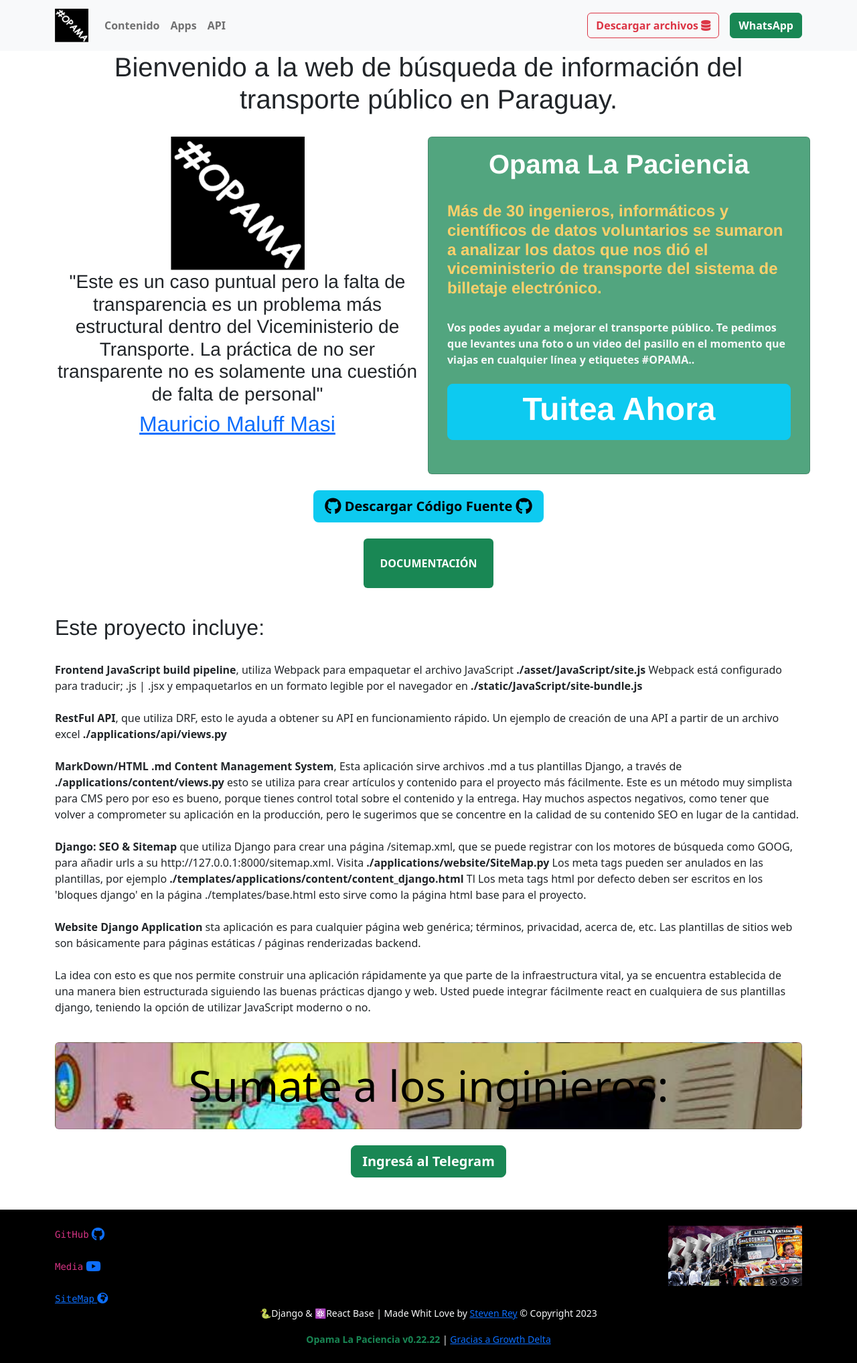
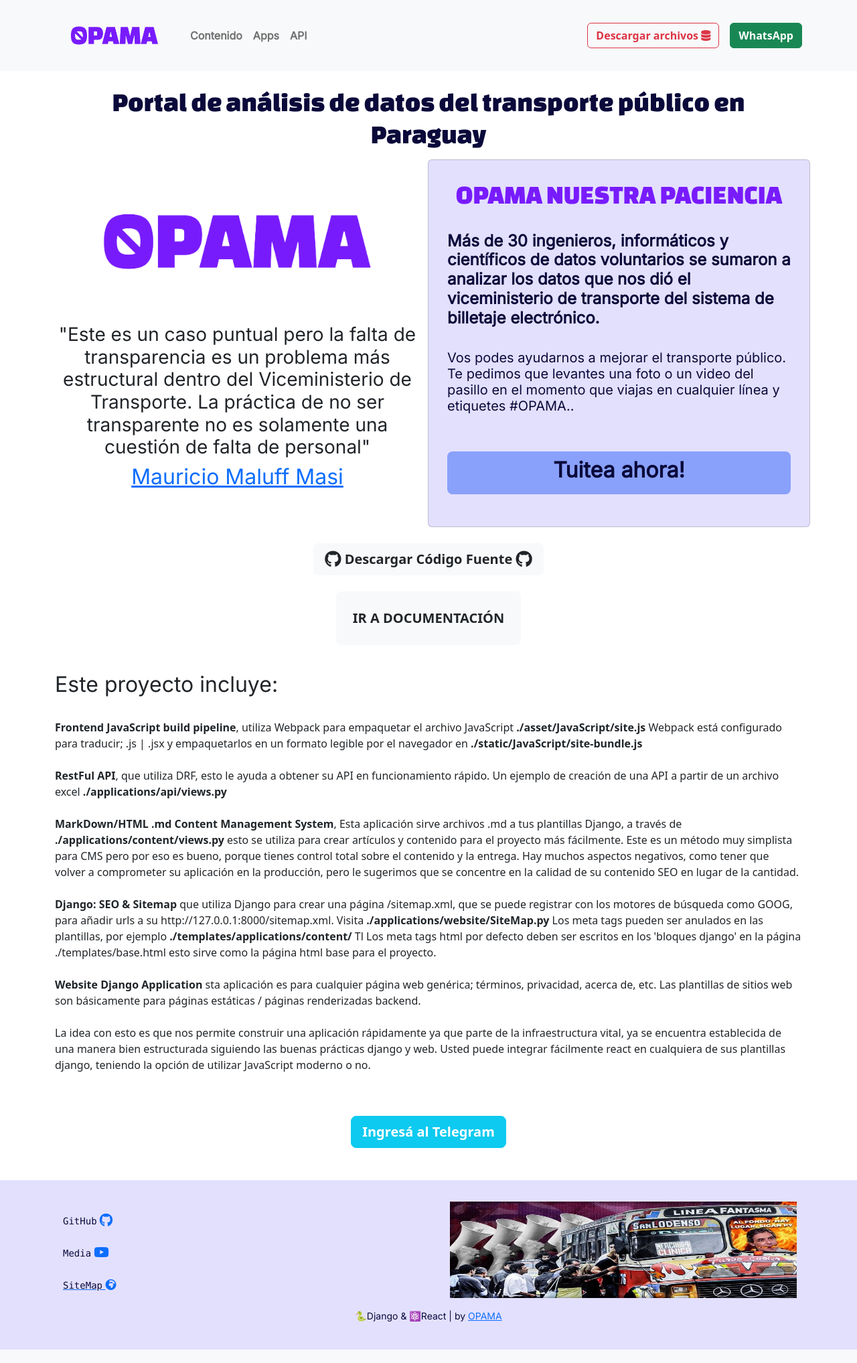
Before and after one commit to reybritez/opama-lapaciencia, a Django app: page / in a window 1280 px wide. Shown: the whole page at 67% size. Run offline with Django 4.2, Linux system fonts and the light colour scheme; some libraries are stand-ins or nearby versions.

Commit message:
Cambios visuales

```diff
--- a/static/Styles/style-base.css
+++ b/static/Styles/style-base.css
@@ -1,8 +1,30 @@
 /* Set Header Font */
-h1, h2, h3, h4, h5, h6 {
-    font-family: 'Franklin Gothic Medium', sans-serif;
+h1{
+    font-family: 'Changa One', sans-serif;
+    padding-top: 2%;
 }
 
+h2, h3, h4, h5, h6, p, a{
+    font-family: 'Inter', sans-serif;
+    width: auto;
+}
 .center {
     text-align:center;
 }
+
+.text-opama {
+    color: #0A093A
+}
+.text-opama2 {
+    color: #781BFC
+}
+.fondoazul {
+    background-color: #2648F1;
+}
+.fondoclaro {
+    background-color: #89A1FB;
+}
+
+img {
+    width: 100%;
+}
--- a/templates/base.html
+++ b/templates/base.html
@@ -21,7 +21,9 @@
         <link href="https://cdn.jsdelivr.net/npm/bootstrap@5.2.3/dist/css/bootstrap.min.css" rel="stylesheet" integrity="sha384-rbsA2VBKQhggwzxH7pPCaAqO46MgnOM80zW1RWuH61DGLwZJEdK2Kadq2F9CUG65" crossorigin="anonymous">
             <!-- Font Awesome Icons -->
         <link rel="stylesheet" href="https://cdnjs.cloudflare.com/ajax/libs/font-awesome/6.4.0/css/all.min.css" integrity="sha512-iecdLmaskl7CVkqkXNQ/ZH/XLlvWZOJyj7Yy7tcenmpD1ypASozpmT/E0iPtmFIB46ZmdtAc9eNBvH0H/ZpiBw==" crossorigin="anonymous" referrerpolicy="no-referrer" />
-
+          <!-- Fonts -->
+          <link href='https://fonts.googleapis.com/css?family=Changa One' rel='stylesheet'>
+          <link href='https://fonts.googleapis.com/css?family=Inter' rel='stylesheet'>
         {% block page_head %}
             <!-- <link rel="stylesheet" href="{% static '' %}"> -->
         {% endblock %}
--- a/templates/website/components/footer.html
+++ b/templates/website/components/footer.html
@@ -1,32 +1,30 @@
 {% load static %}
 </br></br>
-<footer style="background-color: #000000;">
+<footer style="background-color: #E3E0FE;">
     </br>
     <div class="container">
         <section>
 
             <div class="row">
 
-                <div class="col text-start">
-                    <span><code>GitHub</code> <a target="_blank" href="https://github.com/reybritez/opama-lapaciencia"><i class="fa-brands fa-github fa-lg"></i></a></span>
+                <div class="col text-start p-4">
+                    <span><code class="text-opama">GitHub</code> <a target="_blank" href="https://github.com/reybritez/opama-lapaciencia"><i class="fa-brands fa-github fa-lg"></i></a></span>
                     <br><br>
-                    <span><code>Media</code> <a target="_blank" href="{% url 'content:opama_lucho_benitez' %}"><i class="fa-brands fa-youtube fa-lg"></i></a></span>
+                    <span><code class="text-opama pt-5">Media</code> <a target="_blank" href="{% url 'content:opama_lucho_benitez' %}"><i class="fa-brands fa-youtube fa-lg"></i></a></span>
                     <br><br>
-                    <span><a target="_blank" href="/sitemap.xml"><code>SiteMap</code> <i class="fa-solid fa-earth-africa"></i></a></span>
+                    <span><a target="_blank" href="/sitemap.xml"><code class="text-opama">SiteMap</code> <i class="fa-solid fa-earth-africa"></i></a></span>
                 </div>
 
-                <div class="col text-end">
-                    <a href="#"><img class="center" src="{% static 'images/photos/bus_fantasma.jpg' %}" width="200" height="90"></a>
+                <div class="col text-end" >
+                    <a href="#"><img class="center p-2" width="60" height="160" src="{% static 'images/photos/bus_fantasma.jpg' %}" ></a>
                 </div>
 
             </div>
 
             <div class="text-center">
                 <small class="text-light">
-                    <p>🐍Django & ⚛️React Base |  Made Whit Love by <a target="_blank" href="https://reybritez.com/"> Steven Rey</a>  © Copyright <span id="copyright-year"></span></p>
+                    <p class="text-opama"   >🐍Django & ⚛️React | by <a target="_blank" href="https://github.com/reybritez/opama-lapaciencia"> OPAMA</a> </p>
                     <script>document.getElementById('copyright-year').innerText = (new Date()).getFullYear();</script>
-                    <!-- Please Accredit my website in your project -->
-                    <b class="text-success"> Opama La Paciencia v0.22.22</b> | <a target="_blank" href="https://growth-delta.com/"> Gracias a Growth Delta</a>
                 </small>
             </div>
 
--- a/templates/website/components/hero.html
+++ b/templates/website/components/hero.html
@@ -1,6 +1,7 @@
 {% load static %}
 
-<h1 class="center">Bienvenido a la web de búsqueda de información del transporte público en Paraguay.</h1>
+<h1 class="center text-opama" style="
+margin-bottom: -10px;">Portal de análisis de datos del transporte público en Paraguay</h1>
 </br>
 
 <div class="row">
@@ -10,17 +11,17 @@
         </h3><h2><a target="_blank" href="https://twitter.com/mmaluff/"> Mauricio Maluff Masi</a></h2>
         </br></br>
     </div>
-    <div class="col-md card bg-success bg-opacity-75">
+    <div class="col-md card" style="background-color:#E3E0FE">
         <div class="p-3">
-            <h1 class="text-center text-white"><b>Opama La Paciencia</b></h1>
+            <h1 class="text-center text-opama2">OPAMA NUESTRA PACIENCIA</h1>
             </br>
-            <h4 class="hero-section" style="color:#ffd06b"><b>Más de 30 ingenieros, informáticos y científicos de datos voluntarios se sumaron a analizar los datos que nos dió el viceministerio de transporte del sistema de billetaje electrónico.</b></h4>
+            <h4 class="hero-section text-opama"><b>Más de 30 ingenieros, informáticos y científicos de datos voluntarios se sumaron a analizar los datos que nos dió el viceministerio de transporte del sistema de billetaje electrónico.</b></h4>
             </br>
-            <b class="hero-section text-light">Vos podes ayudar a mejorar el transporte público.
-            Te pedimos que levantes una foto o un video del pasillo en el momento que viajas en cualquier línea y etiquetes #OPAMA..</b>
+            <h5 class="hero-section text-opama">Vos podes ayudarnos a mejorar el transporte público.
+            Te pedimos que levantes una foto o un video del pasillo en el momento que viajas en cualquier línea y etiquetes #OPAMA..</h5>
             </br></br>
             <div class="form-floating mb-3">
-                <a target="_blank" href="https://twitter.com/intent/tweet" class="btn btn-lg btn-info w-100 text-white"><h3 style="font-size: 3rem;"><b>Tuitea Ahora</b></h3></a>
+                <a target="_blank" href="https://twitter.com/intent/tweet" class="btn btn-lg w-100" style="background-color: #89A1FB;"><h3 style="font-size: 2rem;" class="text-opama"><b>Tuitea ahora!</b></h3></a>
             </div>
         </div>
     </div>
@@ -30,13 +31,13 @@
 
     </br>
     <div class="text-center">
-        <a class="btn btn-lg bg-info bg-opacity-20 text-black" target="_blank" href="https://github.com/reybritez/opama-lapaciencia"><b><i class="fa-brands fa-github fa-lg"></i> Descargar Código Fuente <i class="fa-brands fa-github fa-lg"></i></b></a>
+        <a class="btn btn-lg bg-light bg-opacity-20" target="_blank" href="https://github.com/reybritez/opama-lapaciencia"><b><i class="fa-brands fa-github fa-lg"></i> Descargar Código Fuente <i class="fa-brands fa-github fa-lg"></i></b></a>
     </div>
 
     </br>
 
     <div class="text-center">
-        <a class="btn bg-success text-white p-4" target="_blank" href="{% url 'content:docs' %}"><b>DOCUMENTACIÓN</b></a>
+        <a class="btn btn-lg bg-light bg-opacity-90  text-opama2 p-4" target="_blank" href="{% url 'content:docs' %}"><b>IR A DOCUMENTACIÓN</b></a>
     </div>
     </br>
 
@@ -51,7 +52,8 @@
         Este es un método muy simplista para CMS pero por eso es bueno, porque tienes control total sobre el contenido y la entrega. Hay muchos aspectos negativos, como tener que volver a comprometer su aplicación en la producción, pero le sugerimos que se concentre en la calidad de su contenido SEO en lugar de la cantidad.
         </br></br>
         <b>Django: SEO & Sitemap</b> que utiliza Django para crear una página /sitemap.xml, que se puede registrar con los motores de búsqueda como GOOG, para añadir urls a su http://127.0.0.1:8000/sitemap.xml.
-        Visita <b>./applications/website/SiteMap.py</b> Los meta tags pueden ser anulados en las plantillas, por ejemplo  <b>./templates/applications/content/content_django.html</b> Tl Los meta tags html por defecto deben ser escritos en los 'bloques django' en la página ./templates/base.html esto sirve como la página html base para el proyecto.
+        Visita <b>./applications/website/SiteMap.py</b> Los meta tags pueden ser anulados en las plantillas, por ejemplo
+        <b>./templates/applications/content/</b> Tl Los meta tags html por defecto deben ser escritos en los 'bloques django' en la página ./templates/base.html esto sirve como la página html base para el proyecto.
         </br></br>
         <b>Website Django Application</b> sta aplicación es para cualquier página web genérica; términos, privacidad, acerca de, etc. Las plantillas de sitios web son básicamente para páginas estáticas / páginas renderizadas backend.
         </br></br>
@@ -61,12 +63,9 @@
 
 </br>
 <section>
-    <div class="card text-black text-center p-3" style="background-image: url('/static/images/graphics/homer.jpeg'); background-size: cover; font-size: 4rem;">
-        Sumate a los inginieros:
-    </div>
     <div class="text-center">
         </br>
-        <a class="btn btn-lg btn-success text-white" href="https://t.me/+mbo-lMokhOc1ZWIx"><b>Ingresá al Telegram</b></a>
+        <a class="btn btn-lg btn-info text-white" href="https://t.me/+mbo-lMokhOc1ZWIx"><b>Ingresá al Telegram</b></a>
         {% block page_js %}
         {% endblock page_js %}
     </div>
--- a/templates/website/components/navbar.html
+++ b/templates/website/components/navbar.html
@@ -2,7 +2,7 @@
 <nav class="navbar navbar-expand-lg bg-light sticky-top">
   <b class="container">
 
-    <a class="navbar-brand" href="{% url 'website:landing_page' %}"><img class="img-fluid" src="{% static 'images/branding/logo.png' %}" style="height: 50px; width: auto;"></a>
+    <a class="navbar-brand" href="{% url 'website:landing_page' %}"><img class="img-fluid" src="{% static 'images/branding/logo.png' %}" style="height: 80px; width: auto;"></a>
 
     <button class="navbar-toggler" type="button" data-bs-toggle="collapse" data-bs-target="#navbarSupportedContent" aria-controls="navbarSupportedContent" aria-expanded="false" aria-label="Toggle navigation">
       <span class="navbar-toggler-icon"></span>
```
Also changed, not shown: applications/website/SiteMap.py (+8 -6 lines), static/images/branding/logo.png, static/images/favicons/android-chrome-192x192.png, static/images/favicons/android-chrome-512x512.png, static/images/favicons/apple-touch-icon.png, static/images/favicons/favicon-16x16.png, static/images/favicons/favicon-32x32.png, static/images/favicons/favicon.ico, static/images/favicons/mstile-150x150.png, static/images/favicons/safari-pinned-tab.svg.
